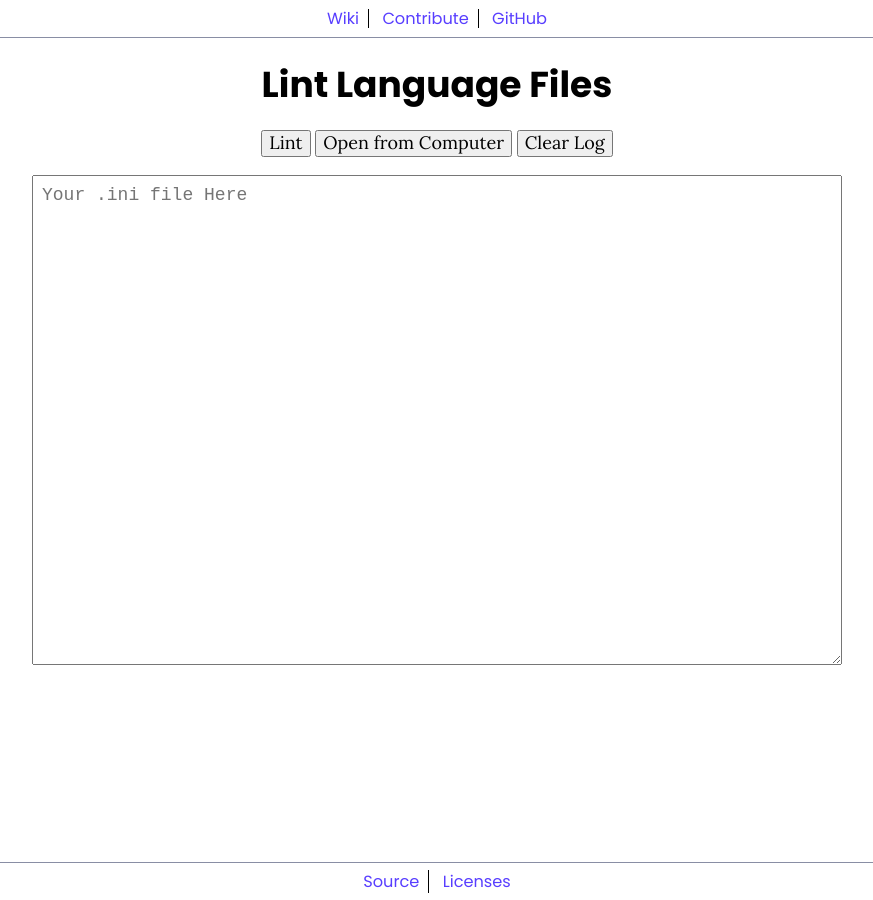
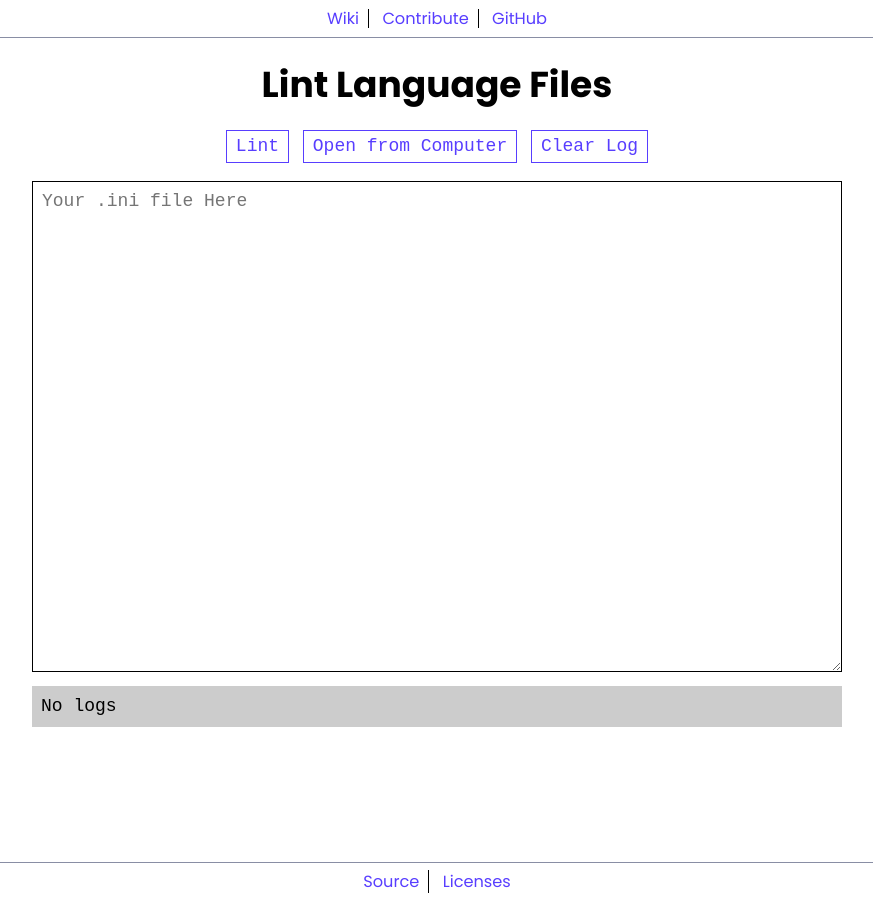
Before and after one commit to csprite/csprite.github.io, a Jekyll site: the page built from lang-linter.html, in a window 1280 px wide. Shown: the whole page, without its empty margins (203-1076 px from the left). Built offline with Jekyll 4.4.1, drawn with Linux system fonts in a browser that asks for light colours.

Commit message:
Update UI

```diff
--- a/lang-linter.html
+++ b/lang-linter.html
@@ -4,14 +4,62 @@ layout: default
 title: Lint Language Files
 ---
 
-<h1 style="text-align: center;">Lint Language Files</h1>
-<div style="margin: 1rem auto; text-align: center;">
+<style type="text/css">
+	h1 {
+		text-align: center;
+	}
+	.controls {
+		margin: 1rem auto;
+		text-align: center;
+	}
+	.controls button {
+		cursor: pointer;
+		padding: 0.3rem 0.5rem;
+		color: var(--accent-color1);
+		border: 1px solid var(--accent-color1);
+		border-radius: 0;
+		outline: none;
+		background: none;
+		font-family: monospace;
+	}
+	.controls button:hover {
+		color: #FFF;
+		background: var(--accent-color1);
+	}
+	.controls *:not(:last-of-type) {
+		margin-right: 0.5rem;
+	}
+	#UserCode {
+		width: 100%;
+		height: 60%;
+		padding: 0.5rem;
+		font-family: monospace;
+		outline: none;
+		border: 1px solid #000;
+	}
+	#UserCode:active, #UserCode:focus, #UserCode:hover {
+		border: 1px solid var(--accent-color1);
+	}
+	#UserLog {
+		margin: 0.5rem auto;
+		background: #CCC;
+		overflow: scroll;
+		white-space: nowrap;
+		max-height: 18%;
+		padding: 0.5rem;
+		font-family: monospace;
+		display: block;
+	}
+</style>
+
+<h1>Lint Language Files</h1>
+<div class="controls">
 	<button onclick="LintFile();">Lint</button>
 	<button onclick="OpenFromComputer();">Open from Computer</button>
 	<button onclick="ClearLog();">Clear Log</button>
 </div>
-<textarea id="UserCode" style="font-family: monospace; width: 100%; height: 60%; padding: 0.5rem;" placeholder="Your .ini file Here"></textarea>
-<div id="UserLog"></div>
+<textarea id="UserCode" placeholder="Your .ini file Here"></textarea>
+<div id="UserLog">No logs</div>
 
 <!-- For Development You must Fetch one Yourself, on CI it's done automatically -->
 <script type="text/javascript" src="/assets/structure.js"></script>
@@ -50,16 +98,24 @@ function error(msg) {
 	document.getElementById("UserLog").innerHTML += `<div>Error: ${msg}</div>`;
 }
 function ClearLog() {
-	document.getElementById('UserLog').innerHTML = '';
+	document.getElementById('UserLog').innerHTML = 'No logs';
 }
 
 function LintFile() {
-	ClearLog();
+	document.getElementById('UserLog').innerHTML = '';
 
 	const Parsed = parseINIString(document.getElementById("UserCode").value);
 	let warnings = 0;
 	let errors = 0;
 	let Messages = [];
+
+	error(`Section '' is required but not found`);
+	error(`Section '' is required but not found`);
+	error(`Section '' is required but not found`);
+	error(`Section '' is required but not found`);
+	error(`Section '' is required but not found`);
+	error(`Section '' is required but not found`);
+	error(`Section '' is required but not found`);
 
 	// Ensure All Sections Defined in `Structure`
 	// exist in the parsed ini file
```
